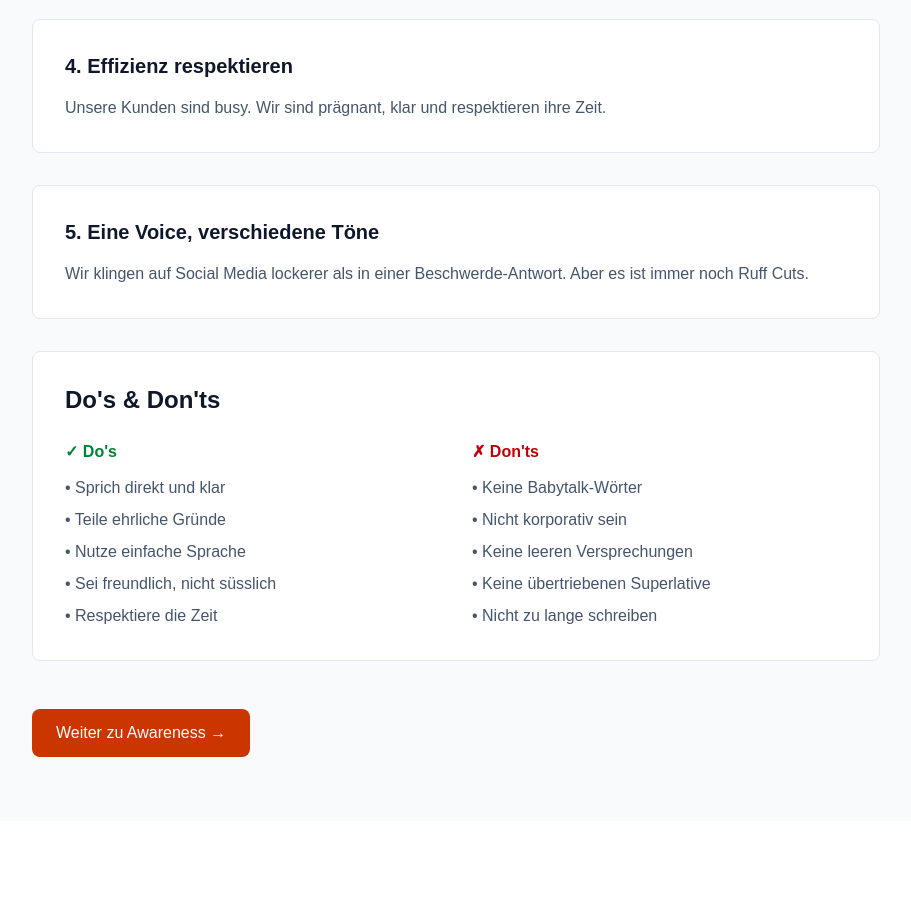
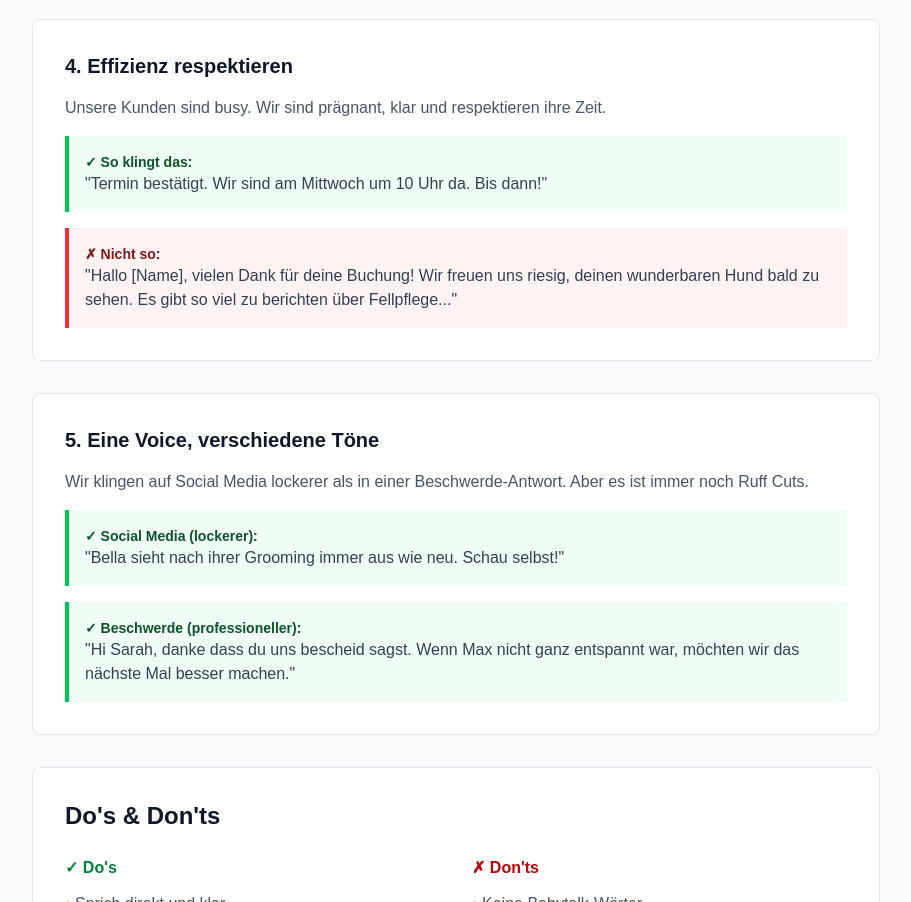
Before and after one commit to HPK-maker-tech/Brand-Voice-Guide, a Next.js app: page /voice in a window 1280 px wide. Shown: the part 1820-2722 px from the top of the page, without its empty margins (184-1095 px from the left). Before the commit the page ends 2641 px from the top, so only its background shows below. Built offline with nearby package versions, Linux system fonts and the light colour scheme.

Commit message:
Voice: add examples for points 4 and 5

```diff
--- a/app/voice/page.tsx
+++ b/app/voice/page.tsx
@@ -66,12 +66,28 @@
 
           <div className="bg-white p-8 rounded-lg border border-slate-200">
             <h3 className="text-xl font-bold text-slate-900 mb-4">4. Effizienz respektieren</h3>
-            <p className="text-slate-600">Unsere Kunden sind busy. Wir sind prägnant, klar und respektieren ihre Zeit.</p>
+            <p className="text-slate-600 mb-4">Unsere Kunden sind busy. Wir sind prägnant, klar und respektieren ihre Zeit.</p>
+            <div className="bg-green-50 border-l-4 border-green-500 p-4 mb-4">
+              <p className="text-sm font-semibold text-green-900">✓ So klingt das:</p>
+              <p className="text-slate-700">"Termin bestätigt. Wir sind am Mittwoch um 10 Uhr da. Bis dann!"</p>
+            </div>
+            <div className="bg-red-50 border-l-4 border-red-500 p-4">
+              <p className="text-sm font-semibold text-red-900">✗ Nicht so:</p>
+              <p className="text-slate-700">"Hallo [Name], vielen Dank für deine Buchung! Wir freuen uns riesig, deinen wunderbaren Hund bald zu sehen. Es gibt so viel zu berichten über Fellpflege..."</p>
+            </div>
           </div>
 
           <div className="bg-white p-8 rounded-lg border border-slate-200">
             <h3 className="text-xl font-bold text-slate-900 mb-4">5. Eine Voice, verschiedene Töne</h3>
-            <p className="text-slate-600">Wir klingen auf Social Media lockerer als in einer Beschwerde-Antwort. Aber es ist immer noch Ruff Cuts.</p>
+            <p className="text-slate-600 mb-4">Wir klingen auf Social Media lockerer als in einer Beschwerde-Antwort. Aber es ist immer noch Ruff Cuts.</p>
+            <div className="bg-green-50 border-l-4 border-green-500 p-4 mb-4">
+              <p className="text-sm font-semibold text-green-900">✓ Social Media (lockerer):</p>
+              <p className="text-slate-700">"Bella sieht nach ihrer Grooming immer aus wie neu. Schau selbst!"</p>
+            </div>
+            <div className="bg-green-50 border-l-4 border-green-500 p-4">
+              <p className="text-sm font-semibold text-green-900">✓ Beschwerde (professioneller):</p>
+              <p className="text-slate-700">"Hi Sarah, danke dass du uns bescheid sagst. Wenn Max nicht ganz entspannt war, möchten wir das nächste Mal besser machen."</p>
+            </div>
           </div>
         </section>
 
```
